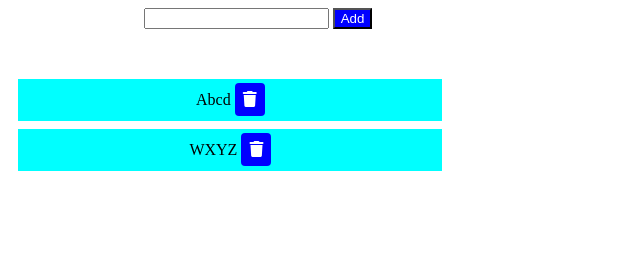
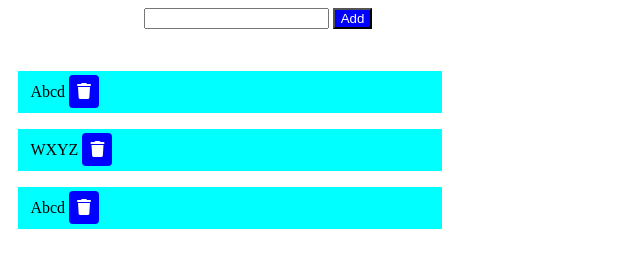
Before and after one commit to shujaatcodecrafter/javascript-demo, a plain HTML site: page Index.html in a window 1280 px wide. Shown: the whole page, without its empty margins (0-640 px from the left). Drawn offline with Linux system fonts and the light colour scheme.

Commit message:
Changes in Css

```diff
--- a/Index.html
+++ b/Index.html
@@ -17,7 +17,9 @@
     <div class="contentList">
       <div>  <label>Abcd <span><i class="fa-solid fa-trash"></i></span></label></div>
      <div>   <label>WXYZ <span><i class="fa-solid fa-trash"></i></span></label>
+
     </div>
+    <div>  <label>Abcd <span><i class="fa-solid fa-trash"></i></span></label></div>
 
     </div>
 </div>
--- a/styles.css
+++ b/styles.css
@@ -18,16 +18,17 @@ width: 500px;
 
     margin-top: 4vh;
     padding: 1.3vh;
-    position: flex !important;
-    flex-direction: row;
+    display: flex;
+    flex-direction: column;
     gap: 2vh;
 
 }
 .contentList>div{
-    margin-top: 8px;
     width: 400px;
     background-color:aqua ;
     padding: 1.5vh;
+    display:flex;
+    flex-direction: row;
 }
 .contentList>div>label{
 
```
